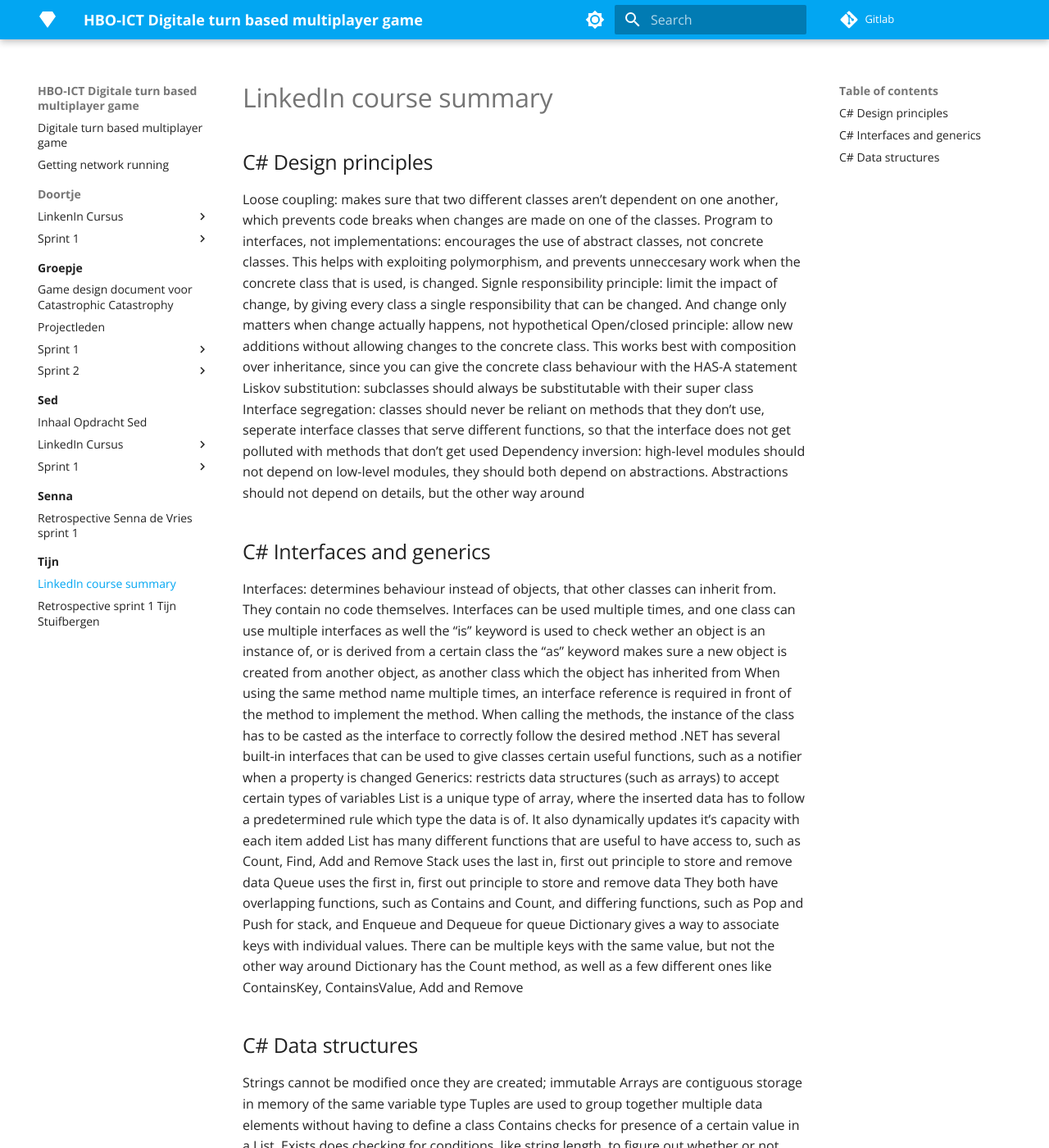
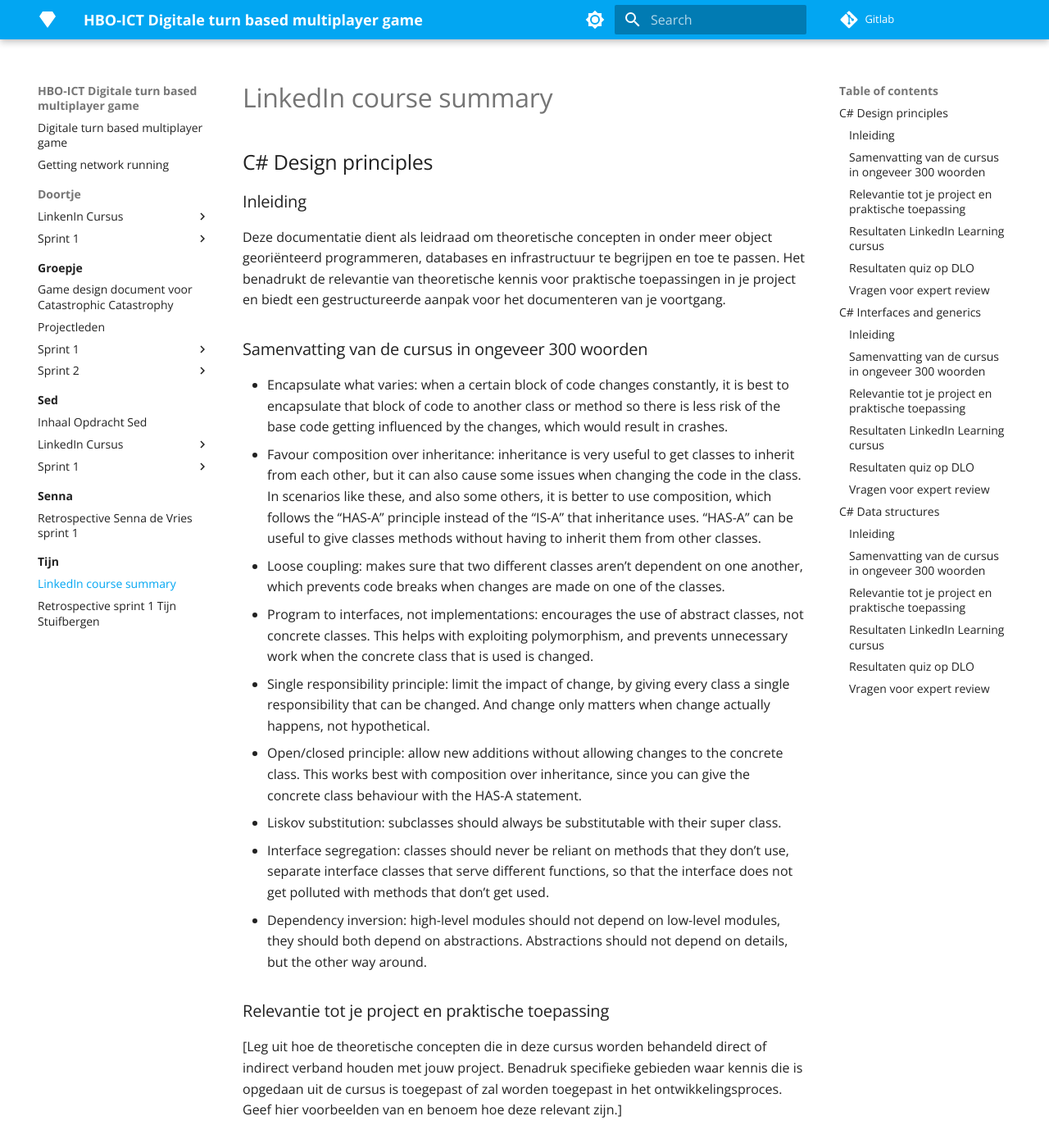
Before and after one commit to Doortje-Geuze/catastrophic-catastrophe, an MkDocs documentation site: the page built from docs/Tijn/LinkedIn-summary.md, in a window 1280 px wide and 1400 px high. Shown: the whole window at 82% size. Built offline with MkDocs 1.6.1 and Material for MkDocs 9.7.7, drawn with Linux system fonts in a browser that asks for light colours; nearby versions of some CDN libraries; library files that are not in the unit come from our copies; some of the changed text lies outside the part shown.

Commit message:
samenvattingen van linked in courses ingevuld

```diff
--- a/docs/Tijn/LinkedIn-summary.md
+++ b/docs/Tijn/LinkedIn-summary.md
@@ -2,44 +2,102 @@
 
 ## C# Design principles
 
-Loose coupling: makes sure that two different classes aren't dependent on one another, which prevents code breaks when changes are made on one of the classes.
-Program to interfaces, not implementations: encourages the use of abstract classes, not concrete classes. This helps with exploiting polymorphism, and prevents unneccesary work when the concrete class that is used, is changed.
-Signle responsibility principle: limit the impact of change, by giving every class a single responsibility that can be changed. And change only matters when change actually happens, not hypothetical
-Open/closed principle: allow new additions without allowing changes to the concrete class. This works best with composition over inheritance, since you can give the concrete class behaviour with the HAS-A statement
-Liskov substitution: subclasses should always be substitutable with their super class
-Interface segregation: classes should never be reliant on methods that they don't use, seperate interface classes that serve different functions, so that the interface does not get polluted with methods that don't get used
-Dependency inversion: high-level modules should not depend on low-level modules, they should both depend on abstractions. Abstractions should not depend on details, but the other way around
+### Inleiding
+
+Deze documentatie dient als leidraad om theoretische concepten in onder meer object georiënteerd programmeren, databases en infrastructuur te begrijpen en toe te passen. Het benadrukt de relevantie van theoretische kennis voor praktische toepassingen in je project en biedt een gestructureerde aanpak voor het documenteren van je voortgang.
+
+### Samenvatting van de cursus in ongeveer 300 woorden
+- Encapsulate what varies: when a certain block of code changes constantly, it is best to encapsulate that block of code to another class or method so there is less risk of the base code getting influenced by the changes, which would result in crashes.
+- Favour composition over inheritance: inheritance is very useful to get classes to inherit from each other, but it can also cause some issues when changing the code in the class. In scenarios like these, and also some others, it is better to use composition, which follows the "HAS-A" principle instead of the "IS-A" that inheritance uses. "HAS-A" can be useful to give classes methods without having to inherit them from other classes.
+- Loose coupling: makes sure that two different classes aren't dependent on one another, which prevents code breaks when changes are made on one of the classes.
+- Program to interfaces, not implementations: encourages the use of abstract classes, not concrete classes. This helps with exploiting polymorphism, and prevents unnecessary work when the concrete class that is used is changed.
+- Single responsibility principle: limit the impact of change, by giving every class a single responsibility that can be changed. And change only matters when change actually happens, not hypothetical.
+- Open/closed principle: allow new additions without allowing changes to the concrete class. This works best with composition over inheritance, since you can give the concrete class behaviour with the HAS-A statement.
+- Liskov substitution: subclasses should always be substitutable with their super class.
+- Interface segregation: classes should never be reliant on methods that they don't use, separate interface classes that serve different functions, so that the interface does not get polluted with methods that don't get used.
+- Dependency inversion: high-level modules should not depend on low-level modules, they should both depend on abstractions. Abstractions should not depend on details, but the other way around.
+
+### Relevantie tot je project en praktische toepassing
+[Leg uit hoe de theoretische concepten die in deze cursus worden behandeld direct of indirect verband houden met jouw project. Benadruk specifieke gebieden waar kennis die is opgedaan uit de cursus is toegepast of zal worden toegepast in het ontwikkelingsproces. Geef hier voorbeelden van en benoem hoe deze relevant zijn.]
+
+### Resultaten LinkedIn Learning cursus
+[Plak hier een screenshot of link naar het certificaat]
+
+### Resultaten quiz op DLO
+[Plak hier een screenshot van je quizresultaat]
+
+### Vragen voor expert review
+[Stel drie concrete vragen op die je tijdens de expert review wil behandelen. Deze vragen zijn gericht op het verkrijgen van feedback en inzichten van de beoordelaar.]
 
 ## C# Interfaces and generics
 
-Interfaces: determines behaviour instead of objects, that other classes can inherit from. They contain no code themselves. Interfaces can be used multiple times, and one class can use multiple interfaces as well
-the "is" keyword is used to check wether an object is an instance of, or is derived from a certain class
-the "as" keyword makes sure a new object is created from another object, as another class which the object has inherited from
-When using the same method name multiple times, an interface reference is required in front of the method to implement the method. When calling the methods, the instance of the class has to be casted as the interface to correctly follow the desired method
-.NET has several built-in interfaces that can be used to give classes certain useful functions, such as a notifier when a property is changed
-Generics: restricts data structures (such as arrays) to accept certain types of variables
-List is a unique type of array, where the inserted data has to follow a predetermined rule which type the data is of. It also dynamically updates it's capacity with each item added
-List has many different functions that are useful to have access to, such as Count, Find, Add and Remove
-Stack uses the last in, first out principle to store and remove data
-Queue uses the first in, first out principle to store and remove data
-They both have overlapping functions, such as Contains and Count, and differing functions, such as Pop and Push for stack, and Enqueue and Dequeue for queue
-Dictionary gives a way to associate keys with individual values. There can be multiple keys with the same value, but not the other way around
-Dictionary has the Count method, as well as a few different ones like ContainsKey, ContainsValue, Add and Remove
+### Inleiding
+Deze documentatie dient als leidraad om theoretische concepten in onder meer object georiënteerd programmeren, databases en infrastructuur te begrijpen en toe te passen. Het benadrukt de relevantie van theoretische kennis voor praktische toepassingen in je project en biedt een gestructureerde aanpak voor het documenteren van je voortgang.
+
+### Samenvatting van de cursus in ongeveer 300 woorden
+- Interfaces: determines behaviour instead of objects that other classes can inherit from. They contain no code themselves. Interfaces can be used multiple times, and one class can use multiple interfaces as well
+- The "is" keyword is used to check whether an object is an instance of, or is derived from a certain class
+- The "as" keyword makes sure a new object is created from another object, as another class which the object has inherited from
+- When using the same method name multiple times, an interface reference is required in front of the method to implement the method.
+- When calling the methods, the instance of the class has to be casted as the interface to correctly follow the desired method
+- .NET has several built-in interfaces that can be used to give classes certain useful functions, such as a notifier when a property is changed
+- Generics: restricts data structures (such as arrays) to accept certain types of variables
+- List is a unique type of array, where the inserted data has to follow a predetermined rule which type the data is of. It also dynamically updates it's capacity with each item added
+- List has many different functions that are useful to have access to, such as Count, Find, Add and Remove
+- Stack is a type of list that uses the last in, first out principle to store and remove data
+- Queue is a type of list that uses the first in, first out principle to store and remove data
+- They both have overlapping functions, such as Contains and Count, and differing functions, such as Pop and Push for stack, and Enqueue and Dequeue for queue
+- Dictionary gives a way to associate keys with individual values. There can be multiple keys with the same value, but not the other way around
+- Dictionary has the Count method, as well as a few different ones like ContainsKey, ContainsValue, Add and Remove
+
+### Relevantie tot je project en praktische toepassing
+[Leg uit hoe de theoretische concepten die in deze cursus worden behandeld direct of indirect verband houden met jouw project. Benadruk specifieke gebieden waar kennis die is opgedaan uit de cursus is toegepast of zal worden toegepast in het ontwikkelingsproces. Geef hier voorbeelden van en benoem hoe deze relevant zijn.]
+
+### Resultaten LinkedIn Learning cursus
+[Plak hier een screenshot of link naar het certificaat]
+
+### Resultaten quiz op DLO
+[Plak hier een screenshot van je quizresultaat]
+
+### Vragen voor expert review
+[Stel drie concrete vragen op die je tijdens de expert review wil behandelen. Deze vragen zijn gericht op het verkrijgen van feedback en inzichten van de beoordelaar.]
+
 
 ## C# Data structures
 
-Strings cannot be modified once they are created; immutable
-Arrays are contiguous storage in memory of the same variable type
-Tuples are used to group together multiple data elements without having to define a class
-Contains checks for presence of a certain value in a List, Exists does checking for conditions, like string length, to figure out whether or not something exists in the list that the user is looking for
-Find and FindAll can be used to check a value of something in a list, instead of returning a boolean
-TrueForAll returns true when every value in a list meets a certain requirement
-LinkedList works in sequence, instead of with an index like List
-LinkedListNodes are points in a linked list that are set by the user, and any value can be added, removed or checked before and after these nodes
-Lists vs LinkedList: Lists are faster at looking up items, as well as adding items at the end of the list. LinkedList is best used when adding / removing items from the last and first positions of the list
-Stack, queue and dictionary are already covered in [C# Interfaces and generics](https://suuleewooyaa34-propedeuse-hbo-ict-onderwijs-2023-379a4339aa11c7.dev.hihva.nl/Tijn/LinkedIn-summary/#c-interfaces-and-generics)
-ListDictionary implements a dictionary as a linked list, which is faster up to about 100 elements
-HybridDictionary starts out as a ListDictionary, until that is no longer faster, and then switches to a Dictionary
-OrderedDictionary keeps entries in the dictionary in order of when they were added
-StringCollection is used to modify and manipulate groups of string objects. It is also indexed like an array
-StringBuilder is more efficient at modifying strings multiple times than string functions
+### Inleiding
+
+Deze documentatie dient als leidraad om theoretische concepten in onder meer object georiënteerd programmeren, databases en infrastructuur te begrijpen en toe te passen. Het benadrukt de relevantie van theoretische kennis voor praktische toepassingen in je project en biedt een gestructureerde aanpak voor het documenteren van je voortgang.
+
+### Samenvatting van de cursus in ongeveer 300 woorden
+- Strings cannot be modified once they are created; immutable
+- Arrays are contiguous storage in memory of the same variable type
+- Tuples are used to group together multiple data elements without having to define a class
+- Contains checks for presence of a certain value in a List, Exists does checking for conditions, like string length, to figure out whether or not something exists in the list that the user is looking for
+- Find and FindAll can be used to check a value of something in a list, instead of returning a boolean
+- TrueForAll returns true when every value in a list meets a certain requirement
+- LinkedList works in sequence, instead of with an index like List
+- LinkedListNodes are points in a linked list that are set by the user, and any value can be added, removed or checked before and after these nodes
+- Lists vs LinkedList: Lists are faster at looking up items, as well as adding items at the end of the list. LinkedList is best used when adding / removing items from the last and first positions of the list
+- Stack is a type of list that uses the last in, first out principle to store and remove data
+- Queue is a type of list that uses the first in, first out principle to store and remove data
+- They both have overlapping functions, such as Contains and Count, and differing functions, such as Pop and Push for stack, and Enqueue and Dequeue for queue
+- Dictionary gives a way to associate keys with individual values. There can be multiple keys with the same value, but not the other way around
+- Dictionary has the Count method, as well as a few different ones like ContainsKey, ContainsValue, Add and Remove
+- ListDictionary implements a dictionary as a linked list, which is faster up to about 100 elements
+- HybridDictionary starts out as a ListDictionary, until that is no longer faster, and then switches to a Dictionary
+- OrderedDictionary keeps entries in the dictionary in order of when they were added
+- StringCollection is used to modify and manipulate groups of string objects. It is also indexed like an array
+- StringBuilder is more efficient at modifying strings multiple times than string functions
+
+### Relevantie tot je project en praktische toepassing
+[Leg uit hoe de theoretische concepten die in deze cursus worden behandeld direct of indirect verband houden met jouw project. Benadruk specifieke gebieden waar kennis die is opgedaan uit de cursus is toegepast of zal worden toegepast in het ontwikkelingsproces. Geef hier voorbeelden van en benoem hoe deze relevant zijn.]
+
+### Resultaten LinkedIn Learning cursus
+[Plak hier een screenshot of link naar het certificaat]
+
+### Resultaten quiz op DLO
+[Plak hier een screenshot van je quizresultaat]
+
+### Vragen voor expert review
+[Stel drie concrete vragen op die je tijdens de expert review wil behandelen. Deze vragen zijn gericht op het verkrijgen van feedback en inzichten van de beoordelaar.]
```
